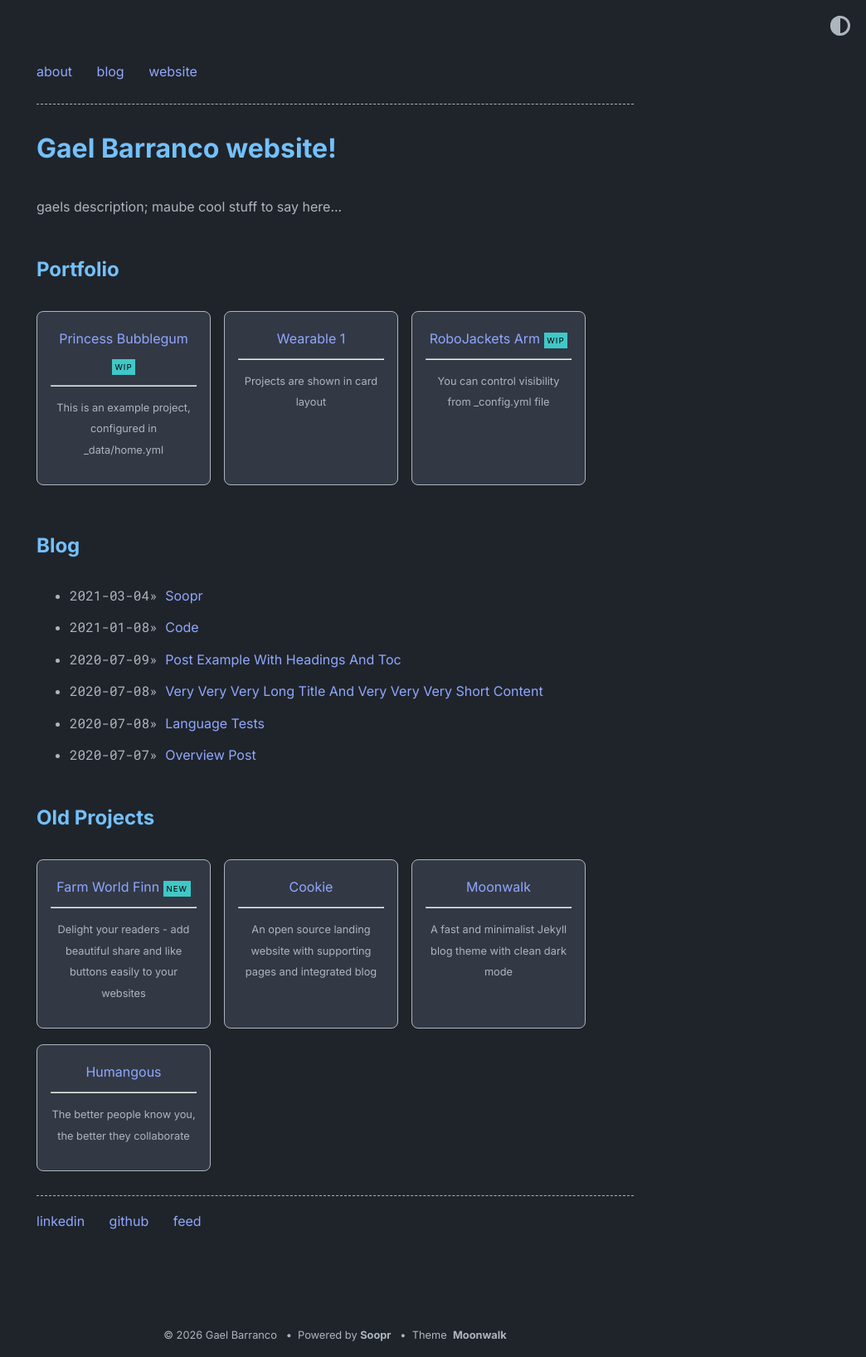
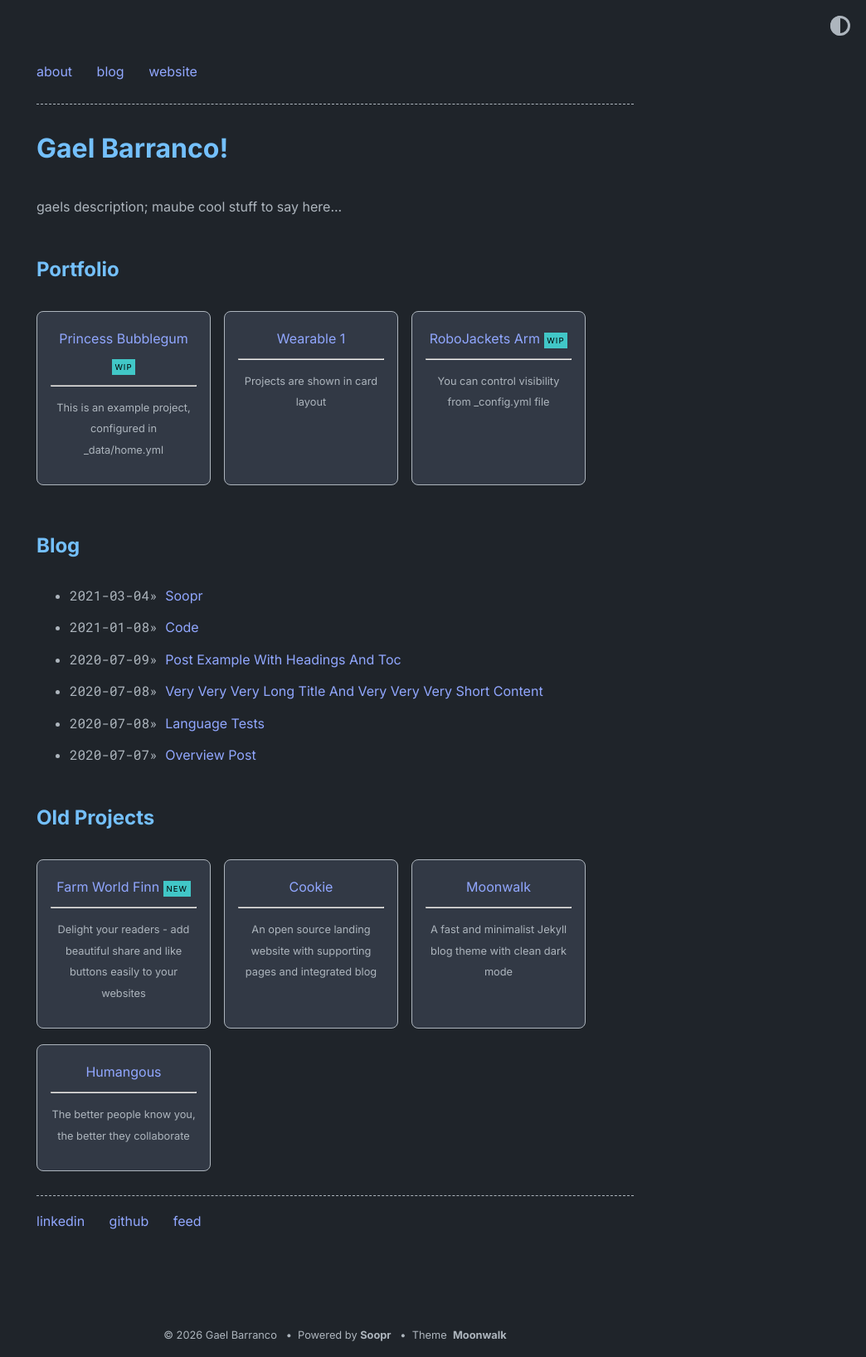
Before and after one commit to gbarranc/gbarranc.github.io, a Jekyll site: the page built from index.md, in a window 1280 px wide. Shown: the whole page at 83% size, without its empty margins (236-1280 px from the left). Built offline with Jekyll 4.4.1, drawn with Linux system fonts in a browser that asks for light colours.

Commit message:
Update website title in config file

```diff
--- a/_config.yml
+++ b/_config.yml
@@ -1,4 +1,4 @@
-title: Gael Barranco website!
+title: Gael Barranco!
 author: Gael Barranco
 url: https://gbarranc.github.io/ # root address of the site
 description: > # description of the site (multiple lines allowed)
```
